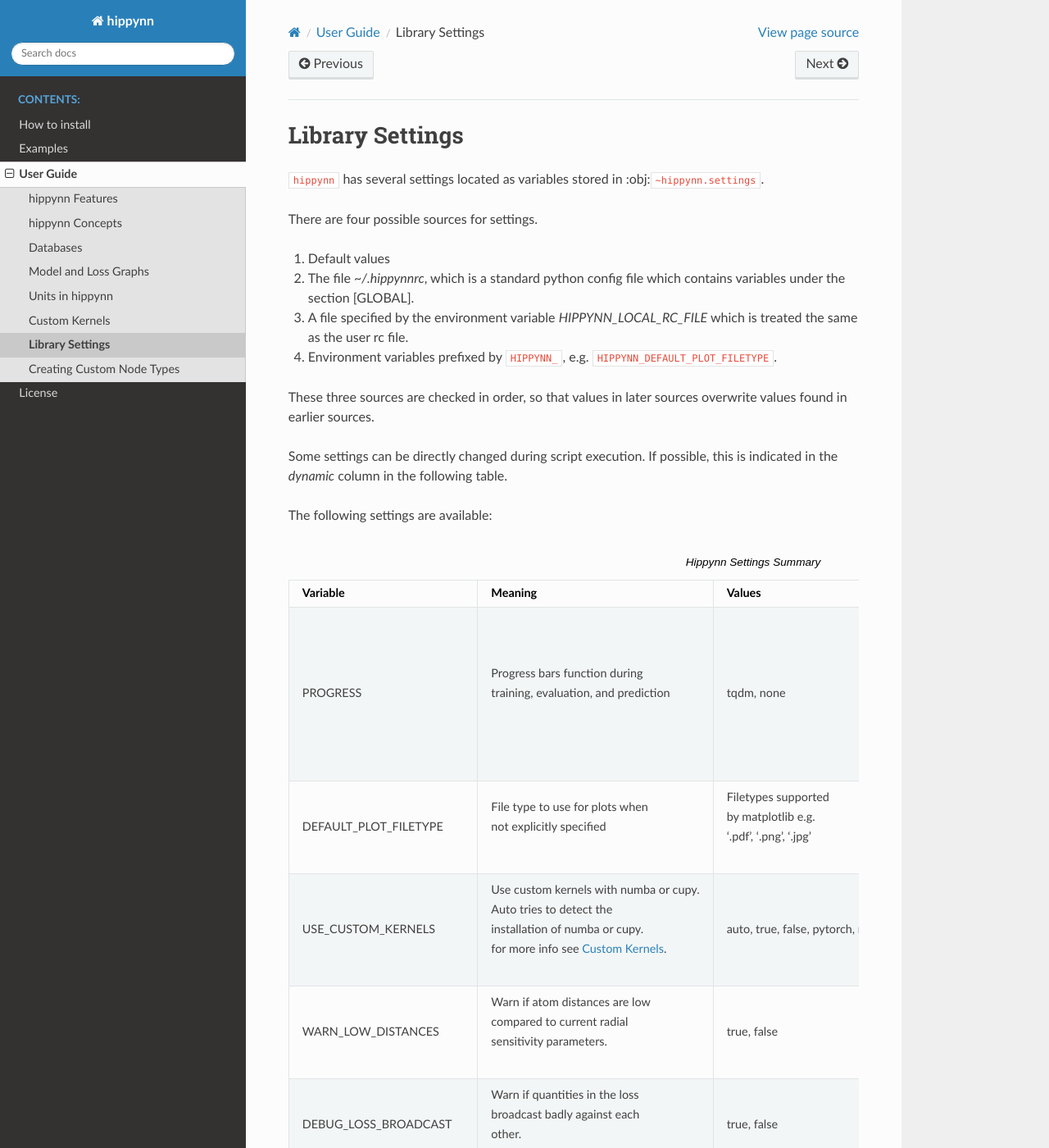
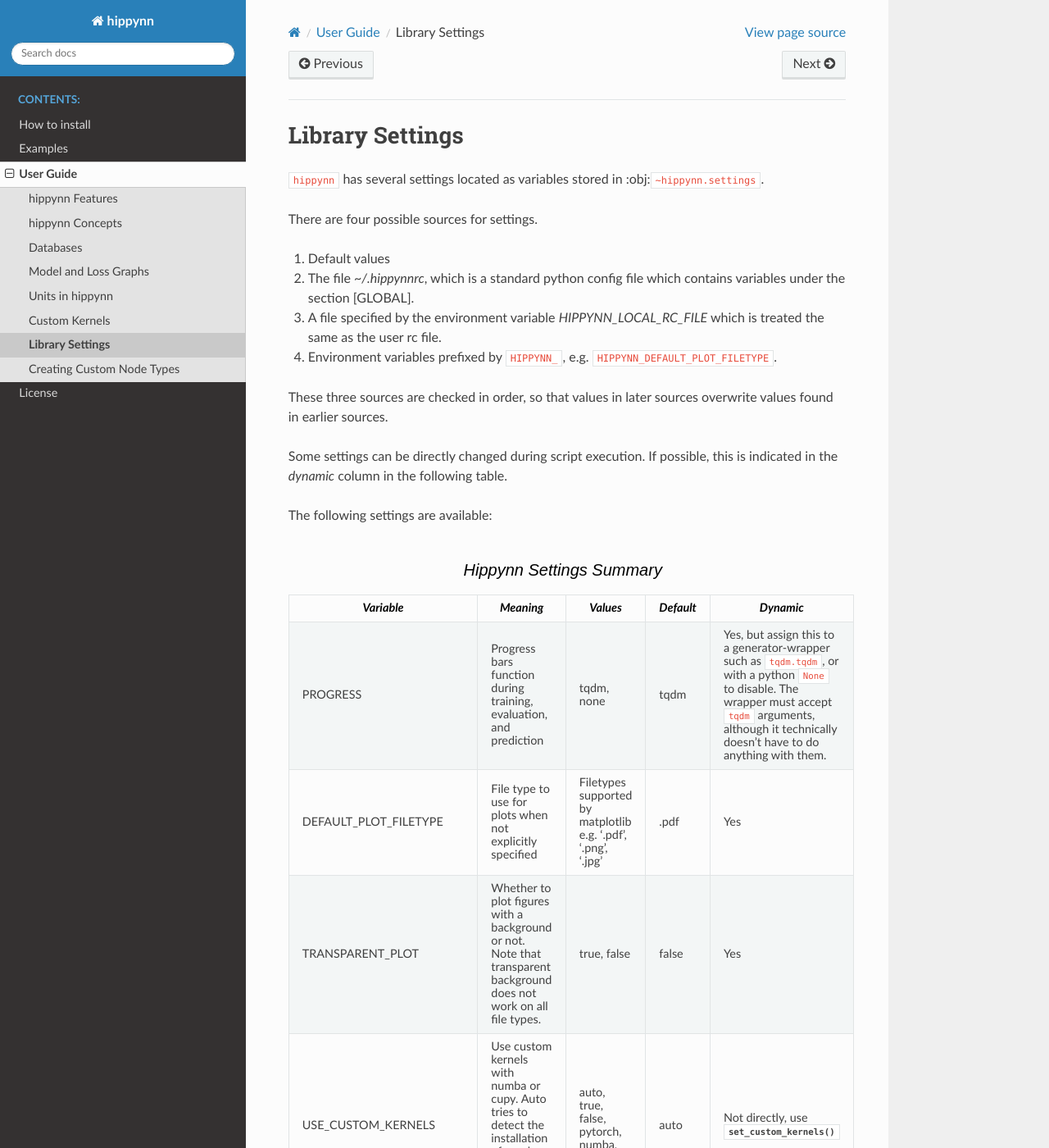
Before and after one commit to lanl/hippynn, a Sphinx documentation site: the page built from docs/source/user_guide/settings.rst, in a window 1280 px wide and 1400 px high. Shown: the whole window at 82% size. Built offline with Sphinx 7.4.7 and the Read the Docs theme 2.0.0, drawn with Linux system fonts in a browser that asks for light colours; pages that are not in the unit, such as notebooks, are missing from menus; some of the changed text lies outside the part shown.

Commit message:
Transparent plot, doc update, and some misc updates (#13)
* Add a library setting for transparent plots

* Update styles of documentations

* Multiple fixes

1. Ignore files from editable installation
2. code intellisense for tools.py

* Minor update on TRANSPARENT_PLOT doc

```diff
--- /dev/null
+++ b/docs/source/_static/css/custom.css
@@ -0,0 +1,35 @@
+.wy-table-responsive {
+    overflow: visible;
+    font-size: 20px;
+}
+
+.wy-table-responsive table td {
+    white-space: normal;
+    font-size: 26px;
+}
+
+.wy-table-responsive table th {
+    white-space: normal;
+    font-style: italic;
+    text-align: center;
+}
+
+.wy-nav-content {
+    max-width: 1000px;
+    width: 80%;
+}
+
+
+/*
+.wy-nav-side {
+    left: 0px;
+    width: 280px;
+    overflow-x: auto;
+}
+*/
+
+
+.rst-content table.docutils caption {
+    text-align: center;
+    font-size: 100%;
+}
--- a/docs/source/conf.py
+++ b/docs/source/conf.py
@@ -59,10 +59,19 @@
 html_theme_options = {
     "navigation_depth": -1,
     "prev_next_buttons_location": "both",
+    "navigation_with_keys": True,
 }
 
 
 # Add any paths that contain custom static files (such as style sheets) here,
 # relative to this directory. They are copied after the builtin static files,
 # so a file named "default.css" will overwrite the builtin "default.css".
-html_static_path = []
+html_static_path = ["_static"]
+
+# These paths are either relative to html_static_path
+# or fully qualified paths (eg. https://...)
+html_css_files = [
+    "css/custom.css",
+]
+
+# html_logo = "_static/logo.svg"
--- a/docs/source/user_guide/settings.rst
+++ b/docs/source/user_guide/settings.rst
@@ -30,51 +30,37 @@
      - Default
      - Dynamic
    * - PROGRESS
-     - | Progress bars function during
-       | training, evaluation, and prediction
+     - Progress bars function during training, evaluation, and prediction
      - tqdm, none
      - tqdm
-     - | Yes, but assign this to a
-       | generator-wrapper such as ``tqdm.tqdm``,
-       | or with a python ``None`` to disable.
-       | The wrapper must accept ``tqdm`` arguments,
-       | although it technically doesn't have to
-       | do anything with them.
+     - Yes, but assign this to a generator-wrapper such as ``tqdm.tqdm``, or with a python ``None`` to disable. The wrapper must accept ``tqdm`` arguments, although it technically doesn't have to do anything with them.
    * - DEFAULT_PLOT_FILETYPE
-     - | File type to use for plots when
-       | not explicitly specified
-     - | Filetypes supported
-       | by matplotlib e.g.
-       | '.pdf', '.png', '.jpg'
+     - File type to use for plots when not explicitly specified
+     - Filetypes supported by matplotlib e.g. '.pdf', '.png', '.jpg'
      - .pdf
      - Yes
+   * - TRANSPARENT_PLOT
+     - Whether to plot figures with a background or not. Note that transparent background does not work on all file types.
+     - true, false
+     - false
+     - Yes
    * - USE_CUSTOM_KERNELS
-     - | Use custom kernels with numba or cupy.
-       | Auto tries to detect the
-       | installation of numba or cupy.
-       | for more info see :doc:`/user_guide/ckernels`.
+     - Use custom kernels with numba or cupy. Auto tries to detect the installation of numba or cupy. For more info see :doc:`/user_guide/ckernels`.
      - auto, true, false, pytorch, numba, cupy
      - auto
      - Not directly, use :func:`~hippynn.custom_kernels.set_custom_kernels`
    * - WARN_LOW_DISTANCES
-     - | Warn if atom distances are low
-       | compared to current radial
-       | sensitivity parameters.
+     - Warn if atom distances are low compared to current radial sensitivity parameters.
      - true, false
      - true
      - yes
    * - DEBUG_LOSS_BROADCAST
-     - | Warn if quantities in the loss
-       | broadcast badly against each
-       | other.
+     - Warn if quantities in the loss broadcast badly against each other.
      - true, false
      - false
      - no
    * - DEBUG_GRAPH_BROADCAST
-     - | Print high verbose information about
-       | the execution of a graph module.
-       | Don't turn this on unless something
-       | is going very wrong.
+     - Print high verbose information about the execution of a graph module. Don't turn this on unless something is going very wrong.
      - true, false
      - false
      - no
--- a/hippynn/__init__.py
+++ b/hippynn/__init__.py
@@ -24,3 +24,5 @@
 from . import custom_kernels
 
 from . import pretraining
+
+from . import tools
```
Also changed, not shown: other parts of docs/source/user_guide/settings.rst (+1 -1 lines), 3 other files.
